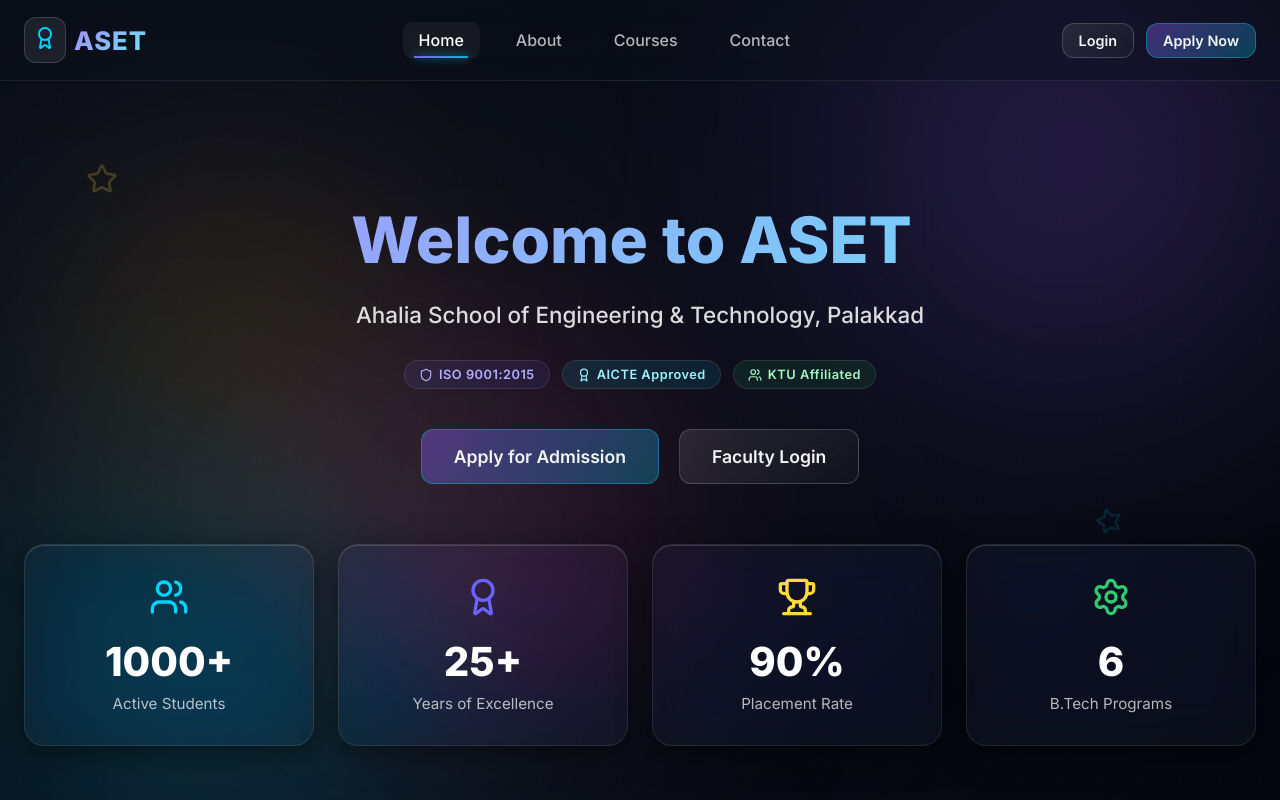
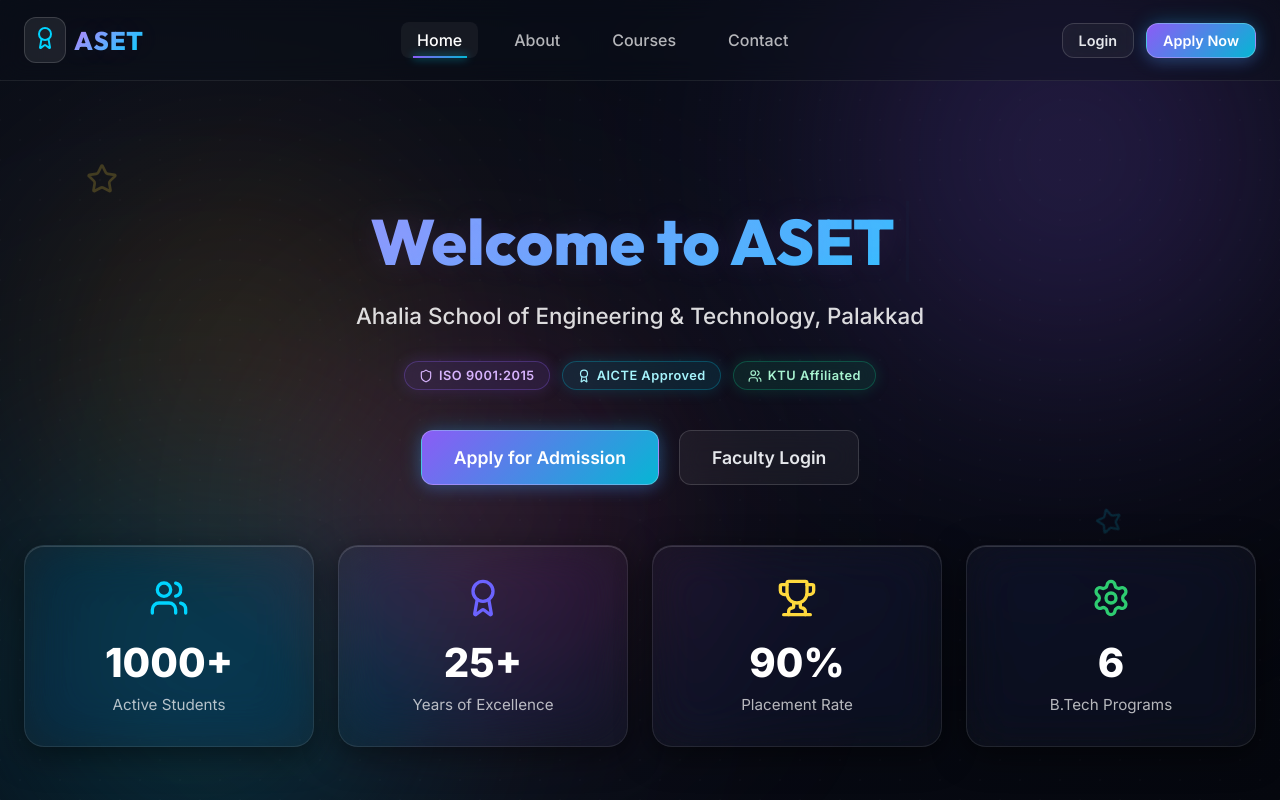
Before and after one commit to MrSpideyNihal/aset-admission-portal, a React (Vite) app: page / in a window 1280 px wide. Shown: the top 800 px of the page. Built offline with nearby package versions, Linux system fonts and the light colour scheme.

Commit message:
design: refine home hero titles, badges glow, brand fonts and button contrast

```diff
--- a/src/components/Navbar.jsx
+++ b/src/components/Navbar.jsx
@@ -38,7 +38,7 @@
           <div style={{ padding: '8px', borderRadius: '12px', background: 'rgba(255, 255, 255, 0.08)', border: '1px solid rgba(255, 255, 255, 0.15)' }}>
             <Award className="text-cyan-400" size={24} style={{ color: '#00D4FF' }} />
           </div>
-          <span className="gradient-text-purple-cyan" style={{ fontSize: '1.6rem', fontWeight: 800, letterSpacing: '1px' }}>
+          <span className="gradient-text-purple-cyan" style={{ fontSize: '1.6rem', fontWeight: 800, letterSpacing: '1px', fontFamily: 'var(--font-display)' }}>
             ASET
           </span>
         </Link>
--- a/src/index.css
+++ b/src/index.css
@@ -156,11 +156,12 @@
 
 /* Glass Buttons with active animations and neon highlights */
 .glass-btn {
-  background: linear-gradient(135deg, rgba(255, 255, 255, 0.1), rgba(255, 255, 255, 0.03));
-  border: 1px solid rgba(255, 255, 255, 0.18);
+  background: rgba(255, 255, 255, 0.05);
+  border: 1px solid rgba(255, 255, 255, 0.15);
   backdrop-filter: blur(12px);
+  -webkit-backdrop-filter: blur(12px);
   border-radius: 12px;
-  color: #f3f4f6;
+  color: #e5e7eb;
   padding: 12px 24px;
   font-weight: 600;
   font-family: var(--font-primary);
@@ -173,24 +174,27 @@
 }
 
 .glass-btn:hover {
-  background: rgba(255, 255, 255, 0.18);
-  border-color: rgba(255, 255, 255, 0.35);
-  box-shadow: 0 0 15px rgba(255, 255, 255, 0.25);
+  background: rgba(255, 255, 255, 0.12);
+  border-color: rgba(255, 255, 255, 0.3);
+  box-shadow: 0 0 20px rgba(255, 255, 255, 0.15);
   color: #fff;
+  transform: translateY(-2px);
 }
 
 .glass-btn-primary {
-  background: linear-gradient(135deg, rgba(139, 92, 246, 0.4) 0%, rgba(6, 182, 212, 0.3) 100%);
-  border: 1px solid rgba(6, 182, 212, 0.45);
+  background: linear-gradient(135deg, #8B5CF6 0%, #06B6D4 100%);
+  border: 1px solid rgba(255, 255, 255, 0.25);
+  box-shadow: 0 0 20px rgba(6, 182, 212, 0.3), 0 4px 15px rgba(139, 92, 246, 0.2);
+  color: white;
 }
 
 .glass-btn-primary:hover {
-  background: linear-gradient(135deg, rgba(139, 92, 246, 0.65) 0%, rgba(6, 182, 212, 0.55) 100%);
-  border-color: rgba(6, 182, 212, 0.8);
+  background: linear-gradient(135deg, #9b6ef7 0%, #22e2ff 100%);
+  border-color: rgba(255, 255, 255, 0.4);
   box-shadow:
-    0 0 20px rgba(6, 182, 212, 0.4),
-    0 4px 15px rgba(139, 92, 246, 0.3);
-  transform: translateY(-2px) scale(1.02);
+    0 0 28px rgba(6, 182, 212, 0.5),
+    0 6px 20px rgba(139, 92, 246, 0.4);
+  transform: translateY(-3px) scale(1.04);
 }
 
 /* Forms and Input Fields */
@@ -217,17 +221,18 @@
 
 /* Premium Gradients */
 .gradient-text {
-  background: linear-gradient(135deg, #c084fc 0%, #22d3ee 100%);
+  background: linear-gradient(135deg, #c084fc 0%, #00d4ff 100%);
   background-clip: text;
   -webkit-background-clip: text;
   color: transparent;
 }
 
 .gradient-text-purple-cyan {
-  background: linear-gradient(135deg, #a78bfa 0%, #67e8f9 100%);
+  background: linear-gradient(135deg, #c084fc 0%, #00d4ff 100%);
   background-clip: text;
   -webkit-background-clip: text;
   color: transparent;
+  text-shadow: 0 0 30px rgba(192, 132, 252, 0.1);
 }
 
 .gradient-text-rose-yellow {
@@ -285,8 +290,32 @@
   font-size: 0.8rem;
   font-weight: 600;
   backdrop-filter: blur(10px);
+  -webkit-backdrop-filter: blur(10px);
   border: 1px solid rgba(255, 255, 255, 0.1);
   letter-spacing: 0.5px;
+  background: rgba(255, 255, 255, 0.03);
+  color: rgba(255, 255, 255, 0.9);
+}
+
+.glass-badge-purple {
+  background: rgba(139, 92, 246, 0.12);
+  color: #d8b4fe;
+  border-color: rgba(139, 92, 246, 0.3);
+  box-shadow: 0 0 15px rgba(139, 92, 246, 0.2);
+}
+
+.glass-badge-cyan {
+  background: rgba(6, 182, 212, 0.12);
+  color: #a5f3fc;
+  border-color: rgba(6, 182, 212, 0.3);
+  box-shadow: 0 0 15px rgba(6, 182, 212, 0.2);
+}
+
+.glass-badge-green {
+  background: rgba(16, 185, 129, 0.12);
+  color: #a7f3d0;
+  border-color: rgba(16, 185, 129, 0.3);
+  box-shadow: 0 0 15px rgba(16, 185, 129, 0.2);
 }
 
 .glass-badge-pending {
--- a/src/pages/Home.jsx
+++ b/src/pages/Home.jsx
@@ -100,7 +100,7 @@
           <Star size={24} style={{ color: '#00D4FF' }} />
         </div>
 
-        <h1 style={{ fontSize: '4rem', fontWeight: 800, marginBottom: '20px', minHeight: '80px' }} className="gradient-text-purple-cyan">
+        <h1 style={{ fontSize: '4rem', fontWeight: 800, marginBottom: '20px', minHeight: '80px', fontFamily: 'var(--font-display)' }} className="gradient-text-purple-cyan">
           {typedText}
           <span style={{ borderRight: '3px solid #00D4FF', animation: 'blink 0.7s infinite' }}>&nbsp;</span>
         </h1>
@@ -110,9 +110,9 @@
 
         {/* Badges row */}
         <div style={{ display: 'flex', flexWrap: 'wrap', justifyContent: 'center', gap: '12px', marginBottom: '40px' }}>
-          <span className="glass-badge" style={{ background: 'rgba(108, 99, 255, 0.1)', color: '#b4b0ff' }}><Shield size={14} style={{ marginRight: '6px' }} /> ISO 9001:2015</span>
-          <span className="glass-badge" style={{ background: 'rgba(0, 212, 255, 0.1)', color: '#9bf3ff' }}><Award size={14} style={{ marginRight: '6px' }} /> AICTE Approved</span>
-          <span className="glass-badge" style={{ background: 'rgba(46, 204, 113, 0.1)', color: '#a3f7bf' }}><Users size={14} style={{ marginRight: '6px' }} /> KTU Affiliated</span>
+          <span className="glass-badge glass-badge-purple"><Shield size={14} style={{ marginRight: '6px' }} /> ISO 9001:2015</span>
+          <span className="glass-badge glass-badge-cyan"><Award size={14} style={{ marginRight: '6px' }} /> AICTE Approved</span>
+          <span className="glass-badge glass-badge-green"><Users size={14} style={{ marginRight: '6px' }} /> KTU Affiliated</span>
         </div>
 
         {/* Buttons */}
@@ -154,7 +154,7 @@
 
       {/* Courses Section */}
       <section style={{ marginBottom: '80px' }}>
-        <h2 className="gradient-text-purple-cyan" style={{ fontSize: '2.2rem', textAlign: 'center', marginBottom: '12px' }}>Our B.Tech Programs</h2>
+        <h2 className="gradient-text-purple-cyan" style={{ fontSize: '2.2rem', textAlign: 'center', marginBottom: '12px', fontFamily: 'var(--font-display)' }}>Our B.Tech Programs</h2>
         <p style={{ textAlign: 'center', color: 'rgba(255, 255, 255, 0.7)', marginBottom: '48px', maxWidth: '600px', margin: '0 auto 48px auto' }}>
           Explore state-of-the-art engineering curricula curated to match emerging industry demands.
         </p>
@@ -180,7 +180,7 @@
 
       {/* Why ASET Section */}
       <section style={{ marginBottom: '80px' }}>
-        <h2 className="gradient-text-purple-cyan" style={{ fontSize: '2.2rem', textAlign: 'center', marginBottom: '40px' }}>Why ASET?</h2>
+        <h2 className="gradient-text-purple-cyan" style={{ fontSize: '2.2rem', textAlign: 'center', marginBottom: '40px', fontFamily: 'var(--font-display)' }}>Why ASET?</h2>
         <div style={{ display: 'grid', gridTemplateColumns: 'repeat(auto-fit, minmax(240px, 1fr))', gap: '24px' }}>
           <GlassCard style={{ padding: '24px' }}>
             <h3 style={{ fontSize: '1.2rem', fontWeight: 700, marginBottom: '8px', color: '#00D4FF' }}>Modern Labs</h3>
@@ -203,7 +203,7 @@
 
       {/* News Section */}
       <section style={{ marginBottom: '80px' }}>
-        <h2 className="gradient-text-purple-cyan" style={{ fontSize: '2.2rem', textAlign: 'center', marginBottom: '32px' }}>Latest Campus News</h2>
+        <h2 className="gradient-text-purple-cyan" style={{ fontSize: '2.2rem', textAlign: 'center', marginBottom: '32px', fontFamily: 'var(--font-display)' }}>Latest Campus News</h2>
         <div style={{ display: 'flex', gap: '24px', overflowX: 'auto', paddingBottom: '16px', scrollSnapType: 'x mandatory' }}>
           {newsItems.map((news, idx) => (
             <GlassCard key={idx} style={{ padding: '24px', minWidth: '300px', flex: '0 0 300px', scrollSnapAlign: 'start' }}>
```
